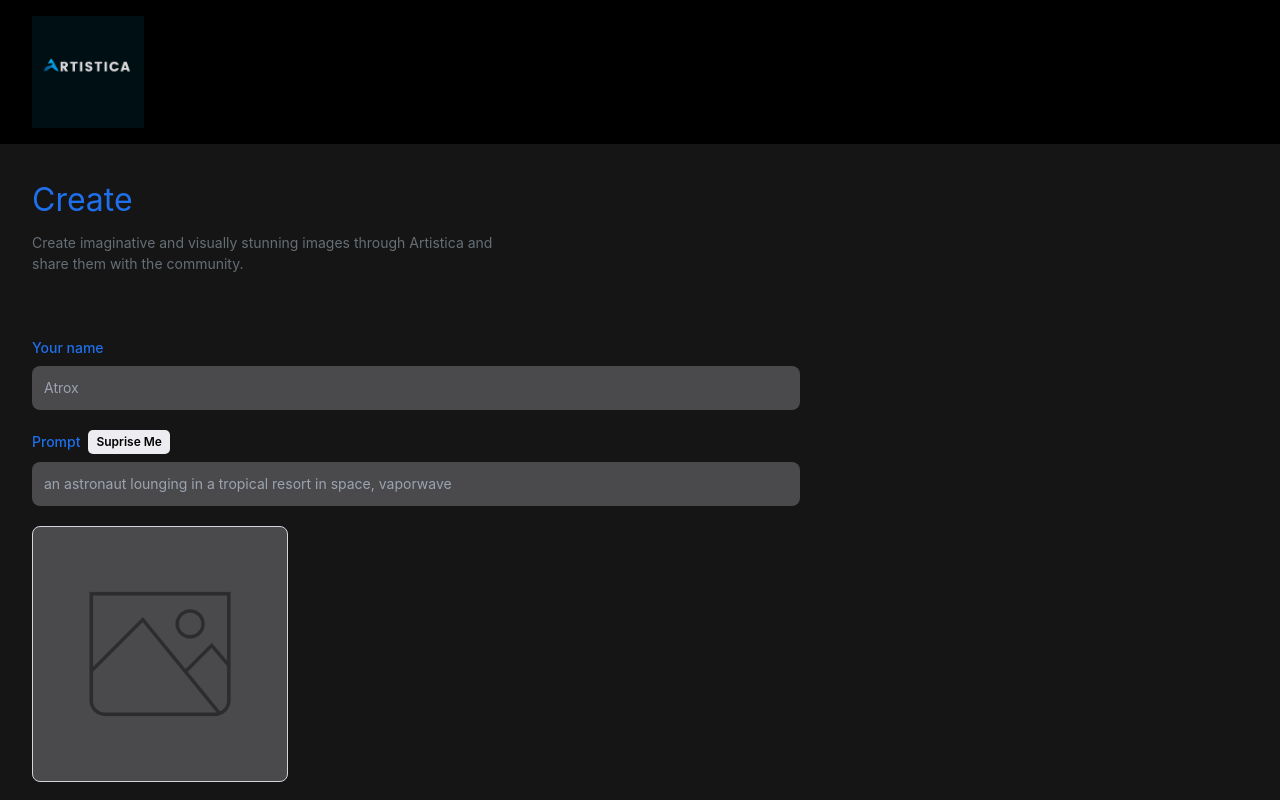
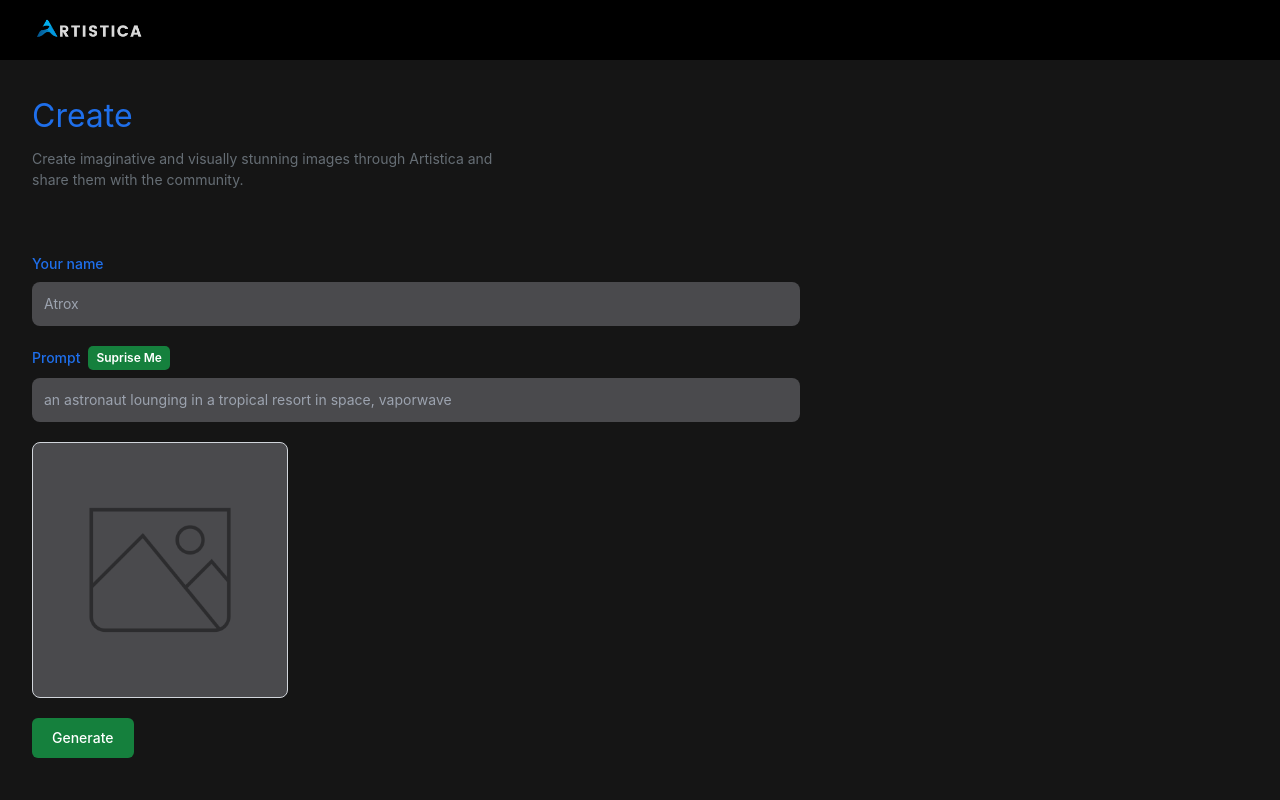
Before and after one commit to Kamal-kannanG/Artistica, a React (Vite) app in the folder client/: page /create-post in a window 1280 px wide. Shown: the top 800 px of the page. Built offline with nearby package versions, Linux system fonts and the light colour scheme; a web font is replaced by a local one.

Commit message:
logo and supriseme

```diff
--- a/client/src/App.jsx
+++ b/client/src/App.jsx
@@ -1,6 +1,6 @@
 import {React} from 'react'
 import { BrowserRouter , Link , Route , Routes,useLocation } from 'react-router-dom'
-import { Artistica , logo } from './assets/index'
+import { artisticaLogos , Artistica , logo } from './assets/index'
 import { Home , CreatePost } from './pages/index'
 
 
@@ -17,7 +17,7 @@ const App = () => {
 
         <header className='w-full flex  justify-between items-center bg-[black] sm:px-8 px-4 py-4 ' >
             <Link to="/" >
-                <img src={ Artistica } alt="logo" className='w-28 h-15 object-center' />
+                <img src={ artisticaLogos } alt="logo" className='w-28 h-15 object-center' />
             </Link>
 
             {pathname==='/' ? (<Link to="/create-post" className='font-inter font-medium bg-[#6469ff] text-white hover:bg-[#4147fa] px-4 py-2 rounded-md '  >
--- a/client/src/assets/index.js
+++ b/client/src/assets/index.js
@@ -2,8 +2,10 @@ import download from './download.png';
 import logo from './logo.svg';
 import preview from './preview.png';
 import Artistica from './Artistica.png';
+import artisticaLogos from './artisticaLogos.png';
 
 export {
+  artisticaLogos,
   download,
   logo,
   preview,
--- a/client/src/components/FormField.jsx
+++ b/client/src/components/FormField.jsx
@@ -7,7 +7,7 @@ const FormField = ({ LabelName , type , name , placeholder , value , handleChang
       <div className='flex items-center gap-2 mb-2'>
         <label htmlFor={name} className="block text-sm text-[#1f6feb] font-medium">{LabelName}</label>
         { isSupriseMe &&(
-          <button type='button' onClick={handleSupriseMe} className='font-semibold text-xs bg-[#ECECF1] py-1 px-2 rounded-[5px] text-black w-auto'>
+          <button type='button' onClick={handleSupriseMe} className='font-semibold text-xs text-white bg-green-700 py-1 px-2 rounded-[5px] w-auto'>
                Suprise Me
           </button>
         )}
```
Also changed, not shown: client/src/assets/artisticaLogos.png (added).
